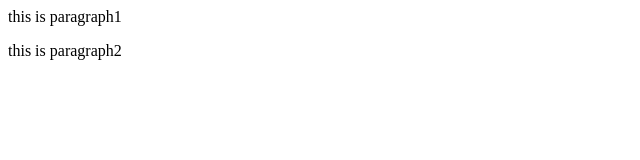
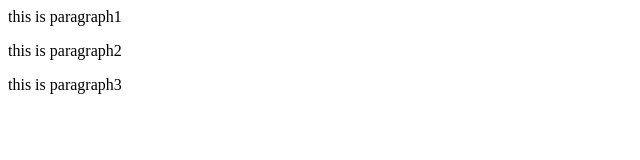
Before and after one commit to ashoksinghrawat/localrepo2, a plain HTML site: page index.html in a window 1280 px wide. Shown: the whole page, without its empty margins (0-640 px from the left). Drawn offline with Linux system fonts and the light colour scheme.

Commit message:
added new para3

```diff
--- a/index.html
+++ b/index.html
@@ -1,2 +1,3 @@
 <p>this is paragraph1</p>
 <p>this is paragraph2</p>
+<p>this is paragraph3</p>
```
